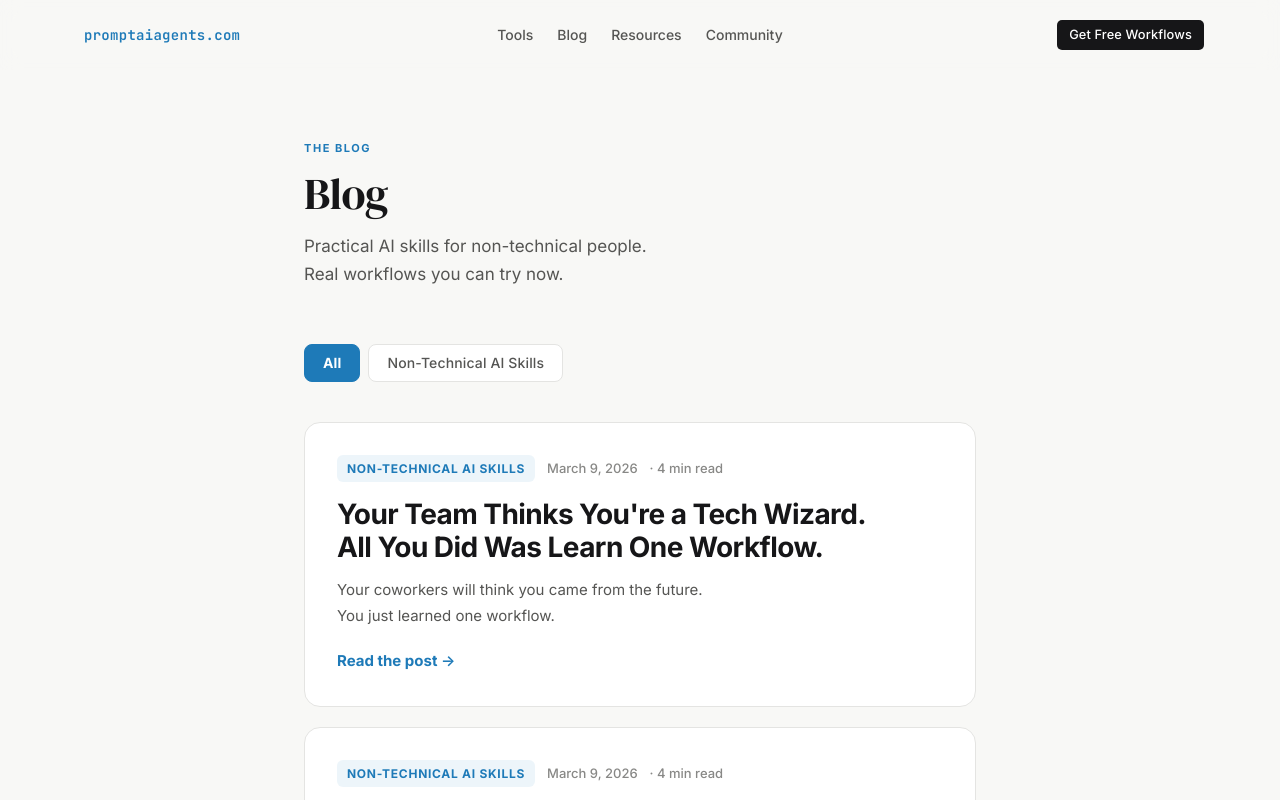
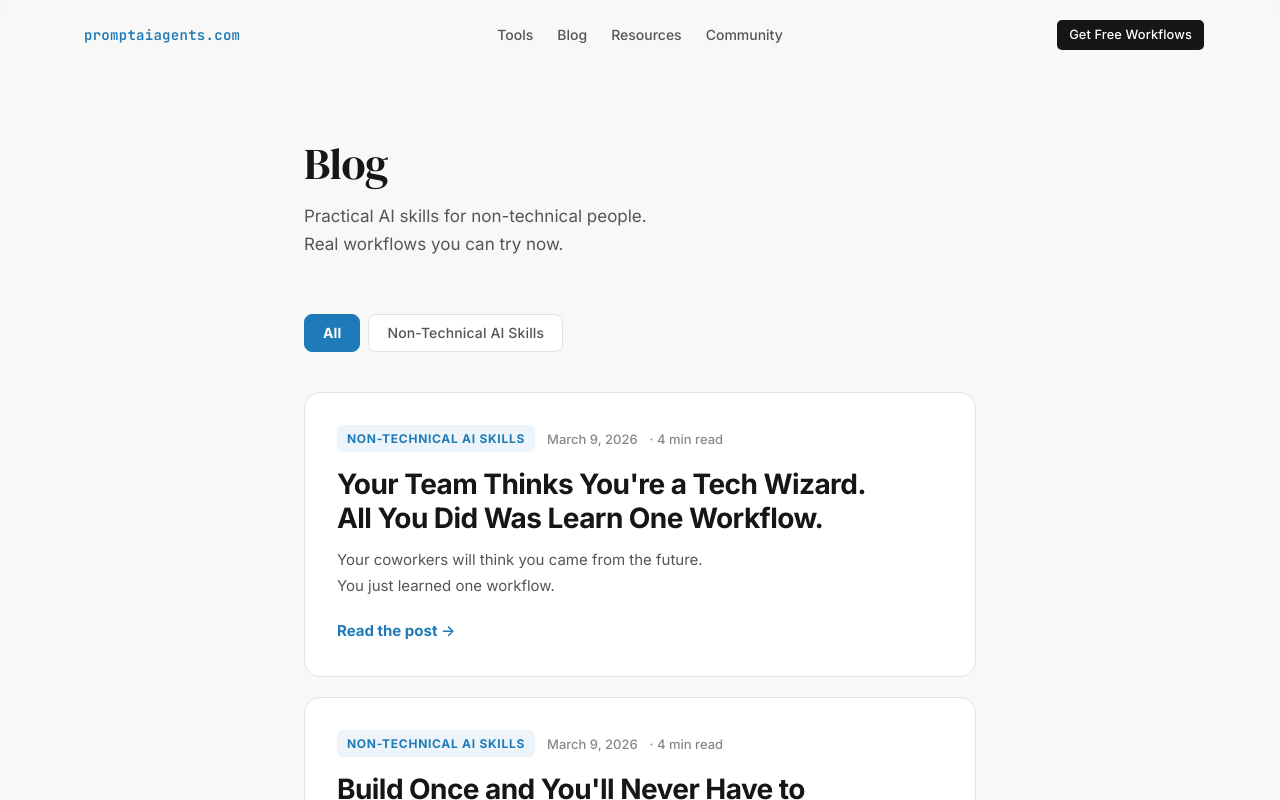
Before and after one commit to coolcalvin457-tech/agent-timesaver-nextjs, a Next.js app: page /blog in a window 1280 px wide. Shown: the top 800 px of the page. Built offline with nearby package versions, Linux system fonts and the light colour scheme.

Commit message:
Remove eyebrow labels from tools and blog page headers

```diff
--- a/app/blog/page.tsx
+++ b/app/blog/page.tsx
@@ -75,9 +75,6 @@ export default function BlogPage() {
         <div className="container-narrow">
           {/* Header */}
           <div style={{ paddingTop: "40px", marginBottom: "56px" }}>
-            <div className="eyebrow" style={{ marginBottom: "12px" }}>
-              The blog
-            </div>
             <h1 className="heading-1" style={{ marginBottom: "14px" }}>
               Blog
             </h1>
--- a/app/tools/page.tsx
+++ b/app/tools/page.tsx
@@ -55,9 +55,6 @@ export default function ToolsPage() {
         {/* Page header */}
         <div className="container-narrow">
           <div style={{ paddingTop: "40px", marginBottom: "64px" }}>
-            <div className="eyebrow" style={{ marginBottom: "12px" }}>
-              The AGENT lineup
-            </div>
             <h1 className="heading-1" style={{ marginBottom: "14px" }}>
               Tools
             </h1>
```
